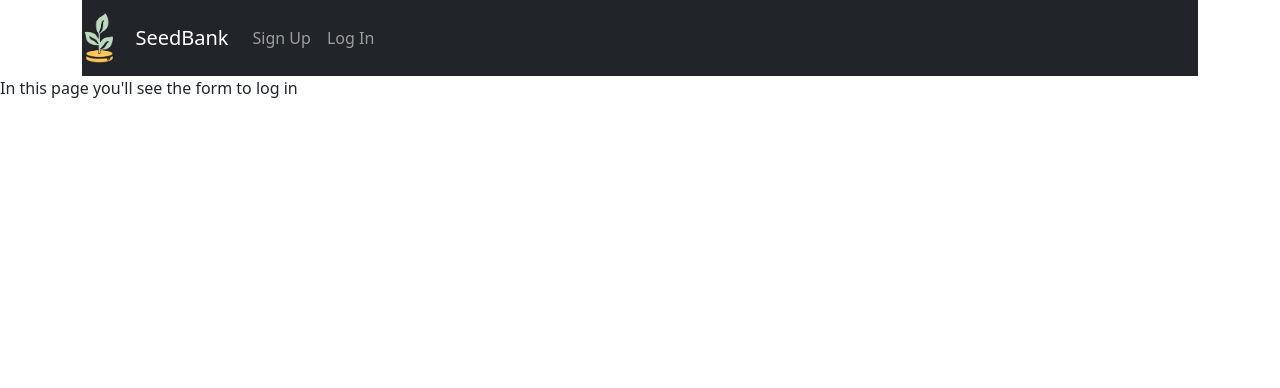
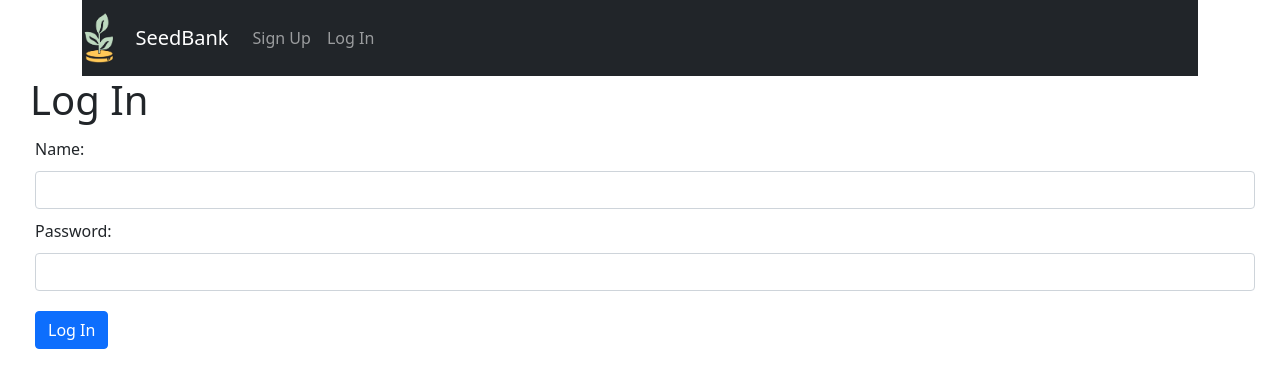
Before and after one commit to PetarSimonovic/SeedBank, a React (Create React App) app in the folder client/: page /users/login in a window 1280 px wide. Shown: the top 388 px of the page. Built offline with nearby package versions, Linux system fonts and the light colour scheme.

Commit message:
log in page has form

```diff
--- a/client/src/pages/LogIn.jsx
+++ b/client/src/pages/LogIn.jsx
@@ -1,11 +1,99 @@
-import React, { Component } from 'react'
+import React, { Component } from 'react';
+import api from '../api';
+
+import styled from 'styled-components';
+
+const Title = styled.h1.attrs({
+    className: 'h1',
+})``
+
+const Wrapper = styled.div.attrs({
+    className: 'form-group',
+})`
+    margin: 0 30px;
+`
+
+const Label = styled.label`
+    margin: 5px;
+`
+
+const InputText = styled.input.attrs({
+    className: 'form-control',
+})`
+    margin: 5px;
+`
+
+const Button = styled.button.attrs({
+    className: `btn btn-primary`,
+})`
+    margin: 15px 15px 15px 5px;
+`
+
+const CancelButton = styled.a.attrs({
+    className: `btn btn-danger`,
+})`
+    margin: 15px 15px 15px 5px;
+`
 
 class LogIn extends Component {
+    constructor(props) {
+        super(props)
+
+        this.state = {
+            name: '',
+            email: '',
+            password: '',
+        }
+    }
+
+    handleChangeInputName = async event => {
+        const name = event.target.value
+        this.setState({ name })
+    }
+
+
+    handleChangeInputPassword = async event => {
+        const password = event.target.value
+        this.setState({ password })
+    }
+
+    handleGetUser = async () => {
+        const { name, password } = this.state
+        const payload = { name, password }
+
+        await api.addUser(payload).then(res => {
+            window.alert(`User added`)
+            this.setState({
+                name: '',
+                email: '',
+                password: '',
+            })
+        })
+    }
+
     render() {
+        const { name, email, password } = this.state
         return (
-            <div>
-                <p>In this page you'll see the form to log in</p>
-            </div>
+            <Wrapper>
+                <Title>Log In</Title>
+
+                <Label>Name: </Label>
+                <InputText
+                    type="text"
+                    value={name}
+                    onChange={this.handleChangeInputName}
+                />
+
+                <Label>Password: </Label>
+                <InputText
+                    type="text"
+                    value={password}
+                    onChange={this.handleChangeInputPassword}
+                />
+
+                <Button onClick={this.handleGetUser}>Log In</Button>
+
+            </Wrapper>
         )
     }
 }
--- a/client/src/pages/SignUp.jsx
+++ b/client/src/pages/SignUp.jsx
@@ -102,7 +102,7 @@ class SignUp extends Component {
                     onChange={this.handleChangeInputPassword}
                 />
 
-                <Button onClick={this.handleAddUser}>Add User</Button>
+                <Button onClick={this.handleAddUser}>Sign Up</Button>
                 <CancelButton href={'/movies/list'}>Cancel</CancelButton>
             </Wrapper>
         )
```
Also changed, not shown: 1 other file (tests, documents, lock files or other folders).
